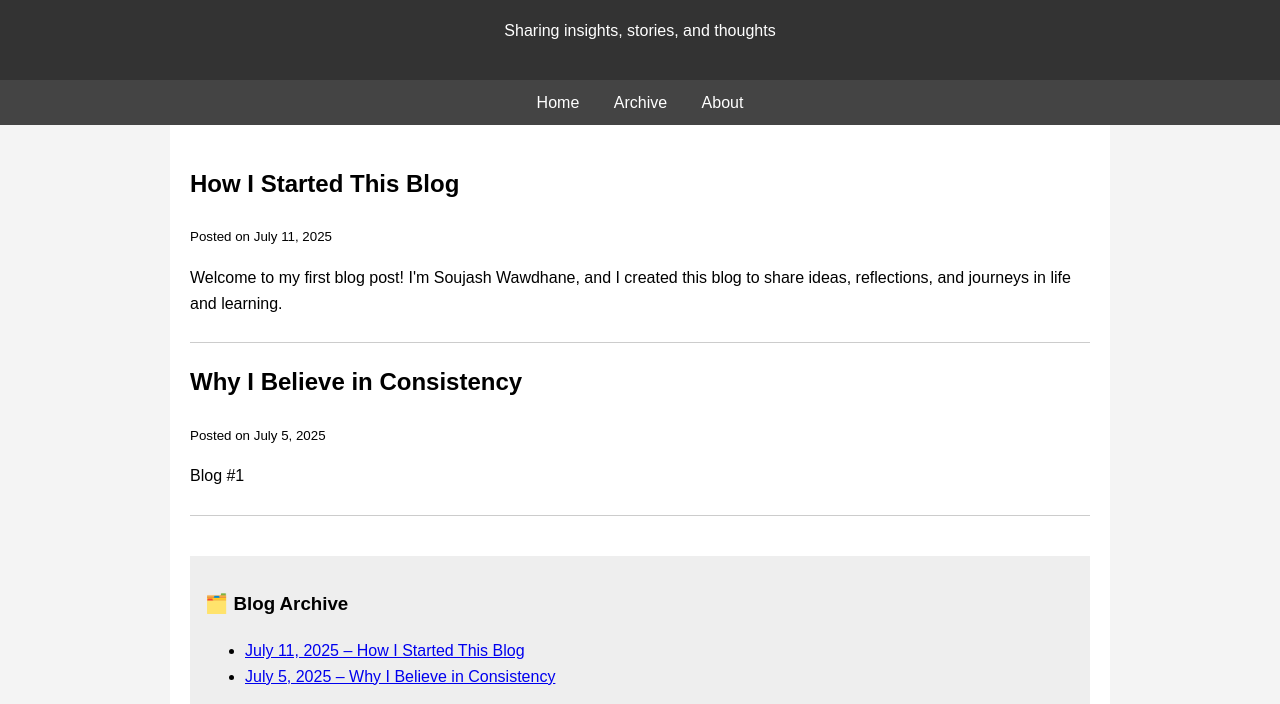
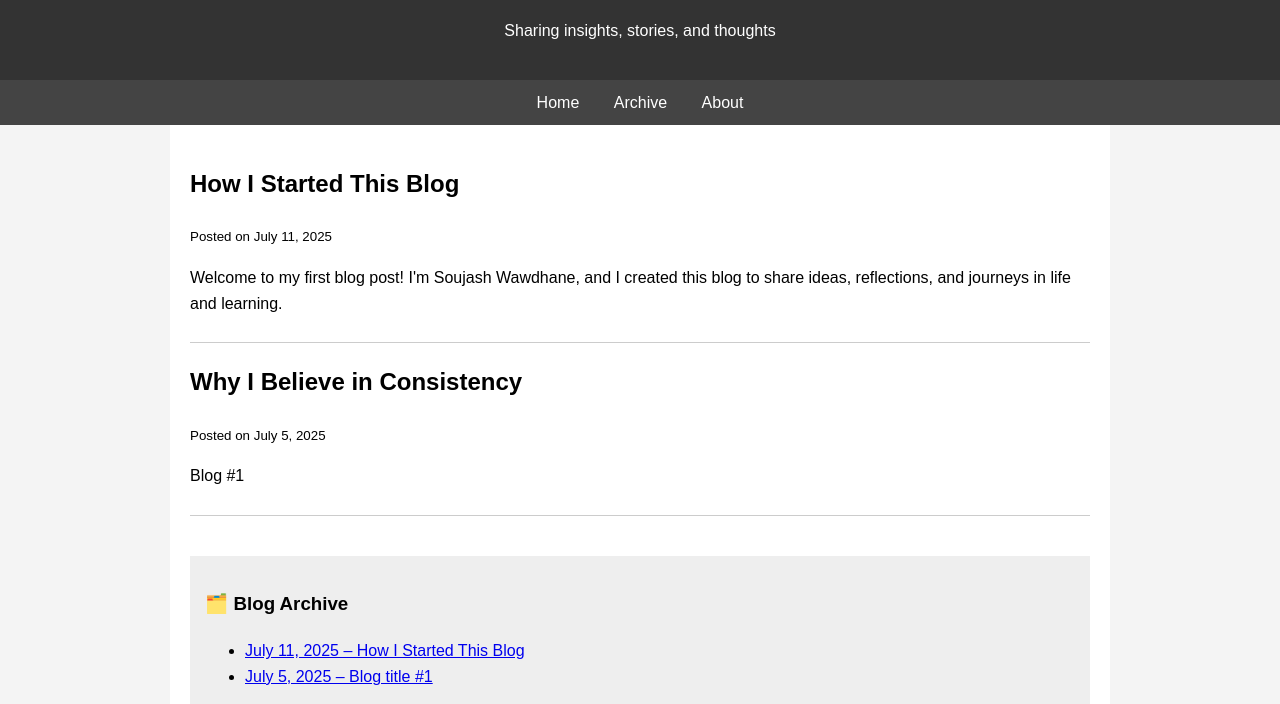
Before and after one commit to soujashw/soujash-blog, a plain HTML site: page index.html in a window 1280 px wide. Shown: the part 96-800 px from the top of the page. Drawn offline with Linux system fonts and the light colour scheme.

Commit message:
Update index.html

```diff
--- a/index.html
+++ b/index.html
@@ -83,7 +83,7 @@
         <h3>🗂️ Blog Archive</h3>
         <ul>
             <li><a href="#">July 11, 2025 – How I Started This Blog</a></li>
-            <li><a href="#">July 5, 2025 – Why I Believe in Consistency</a></li>
+            <li><a href="#">July 5, 2025 – Blog title #1</a></li>
             <!-- Add more posts as needed -->
         </ul>
     </div>
```
